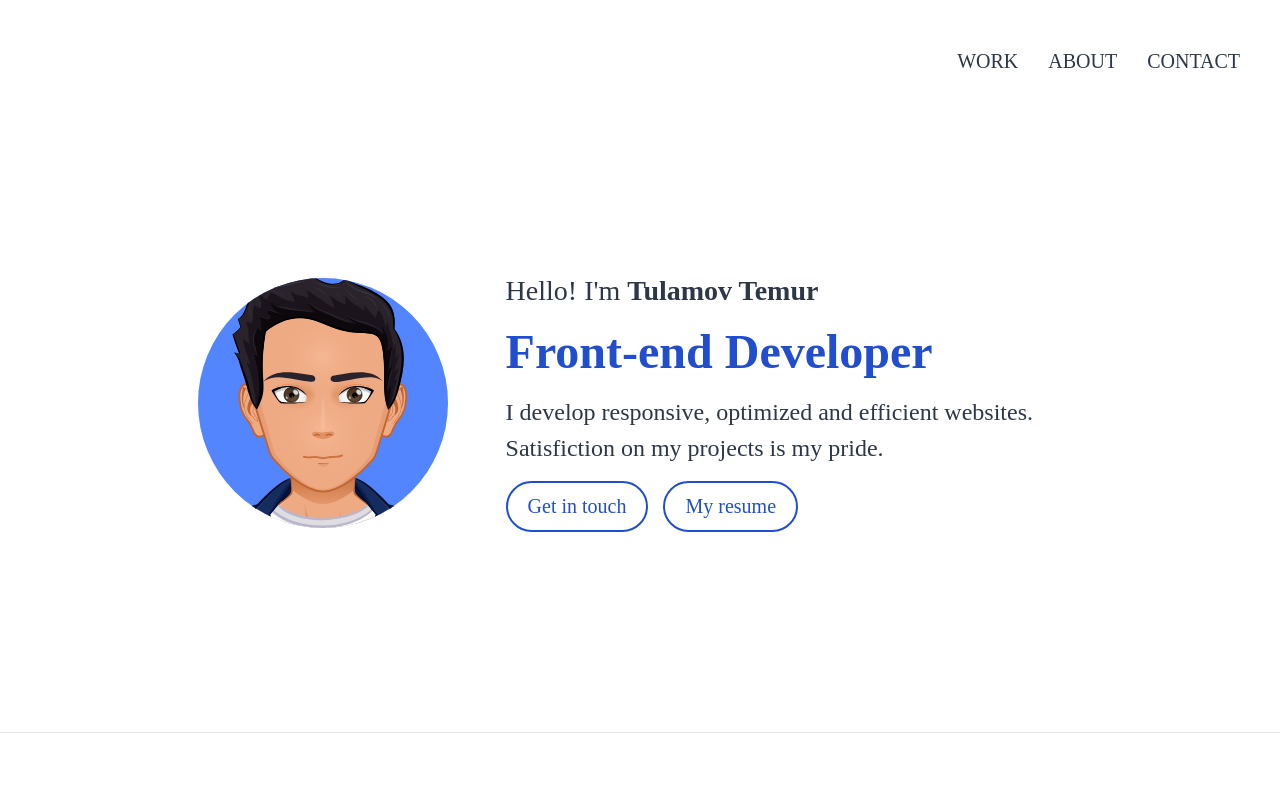
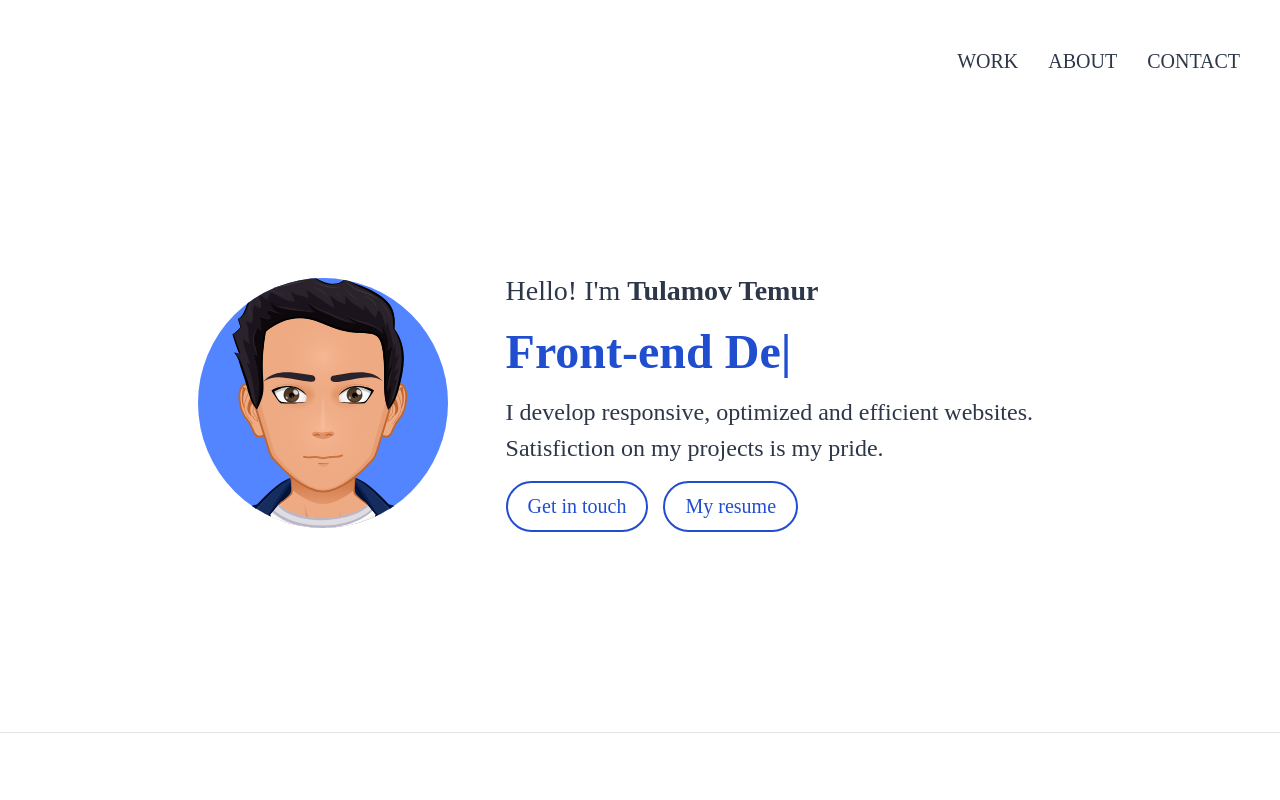
Before and after one commit to Temur9/portfoliopage, a React (Create React App) app: page / in a window 1280 px wide. Shown: the top 800 px of the page. Built offline with nearby package versions, Linux system fonts and the light colour scheme; a web font is replaced by a local one.

Commit message:
added some animations

```diff
--- a/package.json
+++ b/package.json
@@ -6,7 +6,9 @@
     "cra-template": "1.2.0",
     "react": "^18.2.0",
     "react-dom": "^18.2.0",
+    "react-reveal": "^1.2.2",
     "react-scripts": "5.0.1",
+    "react-typed": "^1.2.0",
     "sass": "^1.56.0",
     "shortid": "^2.2.16"
   },
--- a/src/components/About/About.jsx
+++ b/src/components/About/About.jsx
@@ -1,4 +1,5 @@
 import React from "react";
+import { Fade, Flip } from "react-reveal";
 import "../About/About.scss";
 import stacks from "./Stacks";
 
@@ -12,7 +13,9 @@ const About = () => {
           <div className="about-section">
             <div className="about-image">
               <div className="image-container">
+                <Flip left>
                   <img src="/images/myAvatar.svg" alt="avatar" />
+                </Flip>
               </div>
             </div>
             <div className="about-container">
@@ -28,12 +31,15 @@ const About = () => {
                 <div className="about-stack">
                   {stacks.map(({ img, alt }) => (
                     <div key={shortid.generate()} className="stack">
+                      <Flip bottom>
                         <img src={img} alt={alt} />
+                      </Flip>
                     </div>
                   ))}
                 </div>
               </div>
               <div className="mission-container">
+                <Fade top>
                   <div className="missions">
                     <img
                       src="/images/web-development.svg"
@@ -55,6 +61,7 @@ const About = () => {
                       to life.
                     </p>
                   </div>
+                </Fade>
               </div>
               <div className="mission-text">
                 <p>
--- a/src/components/Contact/Contact.jsx
+++ b/src/components/Contact/Contact.jsx
@@ -1,4 +1,5 @@
 import React from "react";
+import { Slide } from "react-reveal";
 import "../Contact/Contact.scss";
 const Contact = () => {
   return (
@@ -7,7 +8,7 @@ const Contact = () => {
         <div className="container">
           <div className="contact-section">
             <header className="contact-header">
-              <h2>Get in touch</h2>
+              <Slide left><h2>Get in touch</h2></Slide>
               <p>
                 Do you have web development projects, freelance missions or just
                 opportunities to offer me? Let's get in touch and discuss it
--- a/src/components/Footer/Footer.jsx
+++ b/src/components/Footer/Footer.jsx
@@ -1,4 +1,5 @@
 import React from "react";
+import { Bounce } from "react-reveal";
 import "../Footer/Footer.scss";
 const Footer = () => {
   const goToTop = () => {
@@ -15,7 +16,7 @@ const Footer = () => {
             <h3>Let's connect!</h3>
             <div className="connect-links">
               <div className="links-container">
-                <ul>
+                <Bounce><ul>
                   <li>
                     <a target={"blank"} href="/#">
                       <i className="fa-brands fa-linkedin-in"></i>
@@ -31,7 +32,7 @@ const Footer = () => {
                       <i className="fa-brands fa-telegram"></i>
                     </a>
                   </li>
-                </ul>
+                </ul></Bounce>
               </div>
             </div>
             <p>
--- a/src/components/Home/Home.jsx
+++ b/src/components/Home/Home.jsx
@@ -1,5 +1,6 @@
 import React from 'react'
 import '../Home/Home.scss'
+import TypedText from './typed-animation'
 
 
 const Home = () => {
@@ -13,7 +14,8 @@ const Home = () => {
                     </div>
                     <div className="home-right_section">
                         <p className="home-text">Hello! I'm <span>Tulamov Temur</span></p>
-                        <h1 className='home-text_header'>Front-end Developer</h1>
+                        <h1 className='home-text_header'><TypedText/></h1>
+
                         <p className="home-text" id='home-text'>I develop responsive, optimized and efficient websites. Satisfiction on my projects is my pride.</p>
                         <div className="home-buttons">
                             <a href="/#contact" className="home-button">Get in touch</a>
--- /dev/null
+++ b/src/components/Home/typed-animation.jsx
@@ -0,0 +1,19 @@
+import React from "react";
+import Typed from "react-typed";
+
+const TypedText = () => {
+  return (
+    <>
+      <div className="animated-typing">
+        <Typed
+          strings={["Front-end Developer"]}
+          typeSpeed={150}
+          backSpeed={100}
+          loop
+        />
+      </div>
+    </>
+  );
+};
+
+export default TypedText;
--- a/src/components/Work/Work.jsx
+++ b/src/components/Work/Work.jsx
@@ -1,4 +1,5 @@
 import React from "react";
+import { Zoom } from "react-reveal";
 import "../Work/Work.scss";
 
 import works from "./Works";
@@ -13,6 +14,7 @@ const Work = () => {
           <div className="work-section">
             {works.map(
               ({ name, url, img, alt, github, definition, stacks }) => (
+                <Zoom>
                   <div key={shortid.generate()} className="work-container">
                     <div className="work-picture">
                       <a className="picture_link" target={"blank"} href={url}>
@@ -35,6 +37,7 @@ const Work = () => {
                       ))}
                     </div>
                   </div>
+                </Zoom>
               )
             )}
           </div>
```
Also changed, not shown: 1 other file (tests, documents, lock files or other folders). Lines whose indentation alone changed are shown as unchanged.
